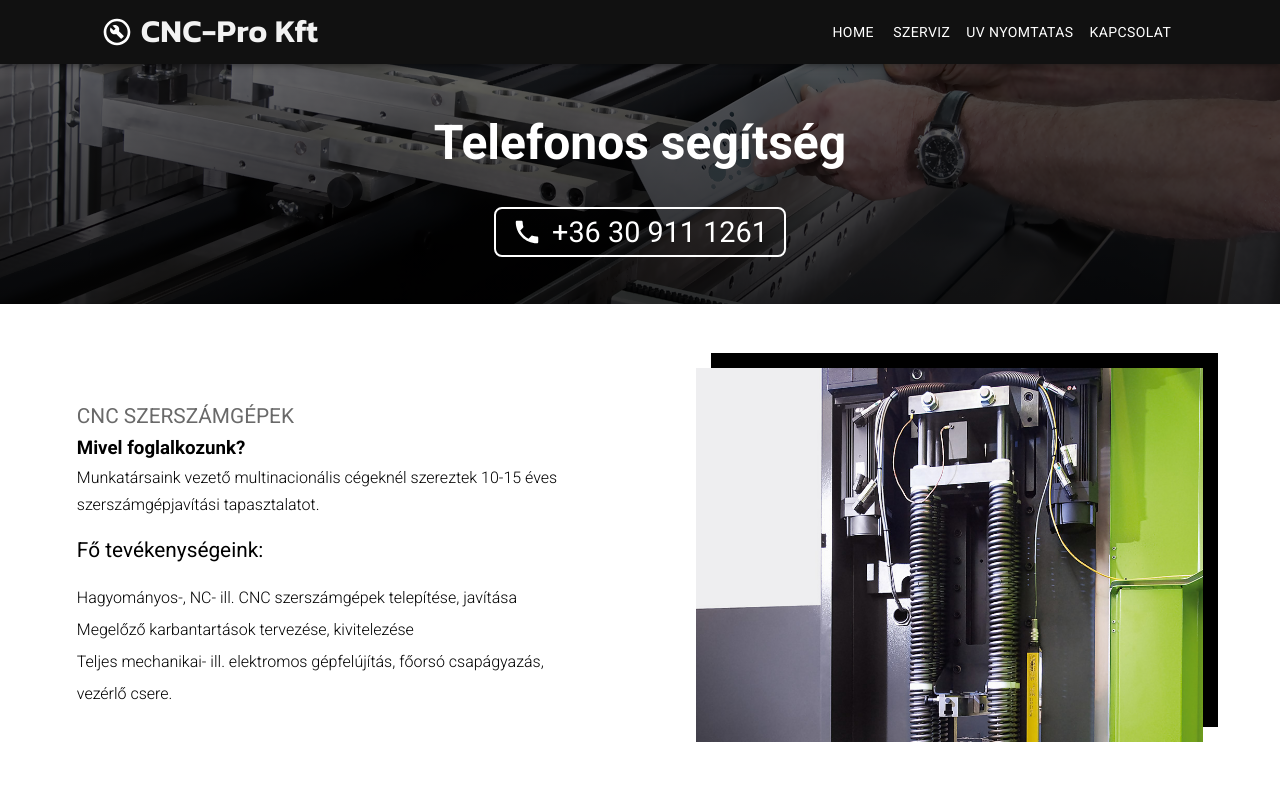
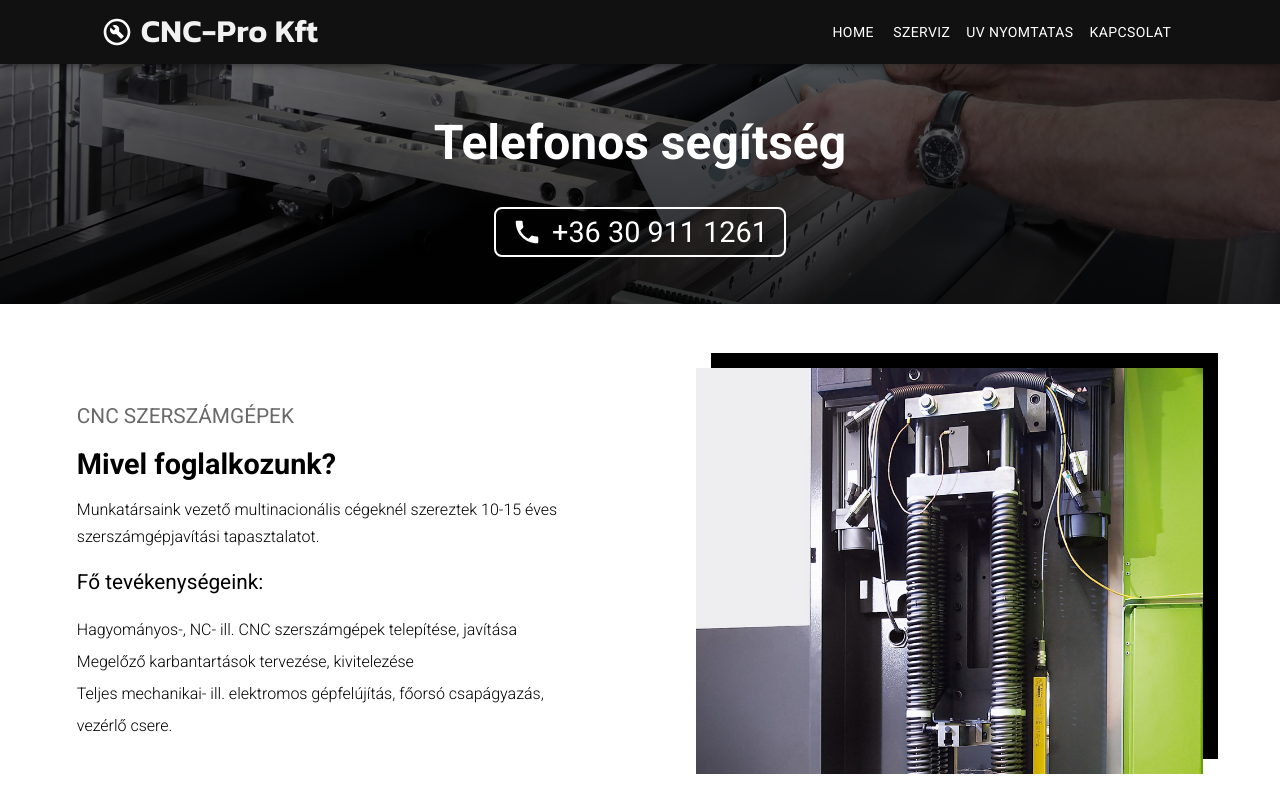
Before and after one commit to gerikov/cnc-pro, a React (Create React App) app: page /szerviz in a window 1280 px wide. Shown: the top 800 px of the page. Built offline with nearby package versions, Linux system fonts and the light colour scheme.

Commit message:
style fixing

```diff
--- a/src/pages/Szerviz.scss
+++ b/src/pages/Szerviz.scss
@@ -26,6 +26,10 @@ li {
 }
 
 .szerviz {
+  h3 {
+    font-size: 1.8rem;
+    margin: 1rem 0;
+  }
   line-height: 2rem;
   .szerviz__hero {
     background-image: linear-gradient(rgba(0, 0, 0, 0.6), rgba(0, 0, 0, 0.8)),
```
